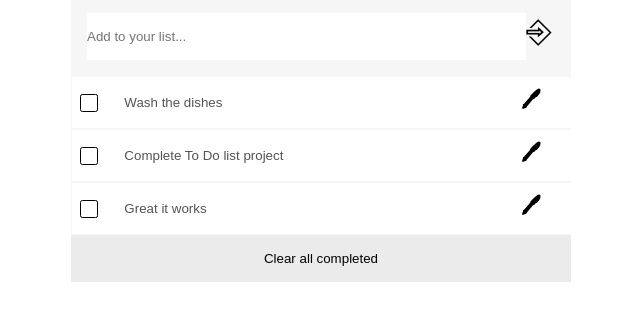
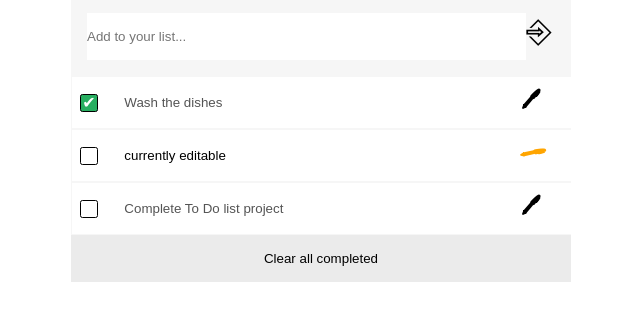
Before and after one commit to MarcoOquendoC/toDoList, a website built with webpack: page src/index.html in a window 1280 px wide. Shown: the part 117-438 px from the top of the page, without its empty margins (319-959 px from the left). Built offline with nearby package versions, Linux system fonts and the light colour scheme; a web font is replaced by a local one.

Commit message:
Linter error corrections

```diff
--- a/src/index.js
+++ b/src/index.js
@@ -1,23 +1,26 @@
 /* import _ from 'lodash'; */
-/* import 'style.css'; */
+import './style.css';
 
 const list = document.querySelector('#list');
 
 const data = [
   {
+    id: 0,
+    editable: false,
+    completed: true,
     description: 'Wash the dishes',
-    completed: false,
-    id: 0,
   },
   {
-    description: 'Complete To Do list project',
+    id: 0,
+    editable: true,
     completed: false,
-    id: 0,
+    description: 'currently editable',
   },
   {
-    description: 'Great it works',
+    id: 0,
+    editable: false,
     completed: false,
-    id: 0,
+    description: 'Complete To Do list project',
   },
 ];
 
@@ -32,14 +35,16 @@ class Data {
     list.innerHTML = '';
     data.forEach((element, index) => {
       const checked = element.completed ? 'checked' : '';
+      const active = element.editable ? 'active' : '';
+      const disable = element.editable ? '' : 'disabled';
       list.innerHTML
       += `
-        <li class="listItem" draggable="true">
+        <li class="listItem" draggable="${!element.editable}">
           <input id="check${index}" type="checkbox" name="completed" class="check" ${checked}>
           <label for="check${index}">${element.id}</label>
-          <input value="${element.description}" type="text" name="description" class="description active" disabled>
+          <input value="${element.description}" type="text" name="description" class="description" ${disable}>
           <div>
-            <button type="button" class="iconBtn editBtn"><strong>🖊</strong></button>
+            <button type="button" class="iconBtn editBtn ${active}"><strong>🖊</strong></button>
             <button type="button" class="iconBtn delBtn"><strong>🗑</strong></button>
           </div>
         </li>
--- a/src/style.css
+++ b/src/style.css
@@ -1,12 +1,10 @@
 @import url('https://fonts.googleapis.com/css2?family=Mochiy+Pop+One&display=swap');
 
 * {
-  font-family: 'Mochiy Pop One', sans-serif;
   margin: 0;
   padding: 0;
   box-sizing: border-box;
-
-  /*   outline: auto; */
+  font-family: 'Mochiy Pop One', sans-serif;
 }
 
 body {
@@ -14,22 +12,22 @@ body {
 }
 
 header {
+  margin: auto;
   max-width: 400px;
-  margin: auto;
 }
 
 main {
   margin: auto;
+  display: flex;
   max-width: 500px;
-  display: flex;
+  align-items: center;
   flex-direction: column;
-  align-items: center;
   background-color: rgb(246, 246, 246);
 }
 
 .listGreeting {
+  padding: 1rem;
   text-align: center;
-  padding: 1rem;
 }
 
 .todo {
@@ -37,9 +35,9 @@ main {
 }
 
 #form {
-  padding: 1rem;
   width: 100%;
   display: flex;
+  padding: 1rem;
   justify-content: space-between;
 }
 
@@ -50,10 +48,10 @@ main {
 }
 
 #addBtn {
+  border: none;
+  font-size: 2rem;
   min-width: 20px;
-  font-size: 2rem;
   padding: 0 5px 10px 0;
-  border: none;
   background-color: transparent;
 }
 
@@ -81,37 +79,37 @@ input {
 }
 
 .listItem {
+  width: 100%;
+  display: flex;
+  padding: 0.5rem;
   margin: 1px 1px;
-  display: flex;
   align-items: center;
-  padding: 0.5rem;
-  width: 100%;
   justify-content: space-between;
   background-color: rgb(255, 255, 255);
 }
 
 .listItem label {
+  display: flex;
   cursor: pointer;
-  display: flex;
   color: transparent;
   align-items: center;
 }
 
 .listItem .description {
+  border: none;
   flex-basis: 80%;
-  border: none;
 }
 
 .iconBtn {
+  border: none;
   cursor: pointer;
-  border: none;
+  font-size: 1.3rem;
   background-color: transparent;
-  font-size: 1.3rem;
 }
 
 .delBtn {
+  scale: 0;
   cursor: pointer;
-  scale: 0;
   transition: scale 500ms ease-in-out;
 }
 
@@ -124,8 +122,8 @@ input {
 }
 
 .editBtn.active {
+  color: orange;
   transform: rotate(37deg);
-  color: red;
 }
 
 li:hover .delBtn {
@@ -133,17 +131,17 @@ li:hover .delBtn {
 }
 
 .listItem input[type='checkbox'] {
+  opacity: 0;
   cursor: pointer;
-  opacity: 0;
   position: absolute;
 }
 
 .listItem label::before {
-  content: '';
   width: 1em;
   height: 1em;
+  content: '';
+  margin-right: 0.5em;
   border-radius: 0.15em;
-  margin-right: 0.5em;
   border: 0.05em solid black;
 }
 
@@ -163,17 +161,17 @@ li:hover .delBtn {
 }
 
 .listItem input[type='checkbox']:checked + label::before {
+  display: flex;
+  color: white;
   content: '\002714';
+  align-items: center;
+  justify-content: center;
   background-color: #27ae60;
-  display: flex;
-  justify-content: center;
-  align-items: center;
-  color: white;
 }
 
 .listItem input[type='checkbox']:disabled + label::before {
+  border-color: #999;
   background-color: #ccc;
-  border-color: #999;
 }
 
 .description:disabled {
@@ -181,8 +179,8 @@ li:hover .delBtn {
 }
 
 .clear {
+  width: 100%;
   border: none;
-  width: 100%;
   padding: 1rem;
   background-color: rgb(235, 235, 235);
 }
```
